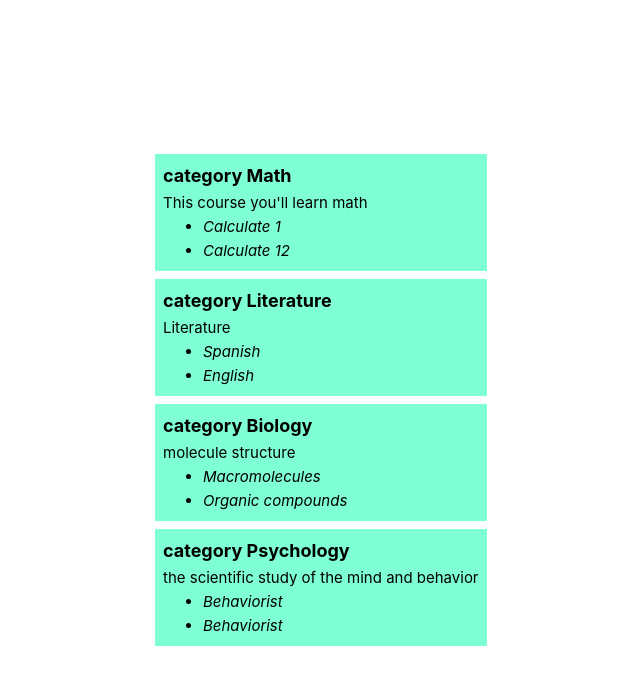
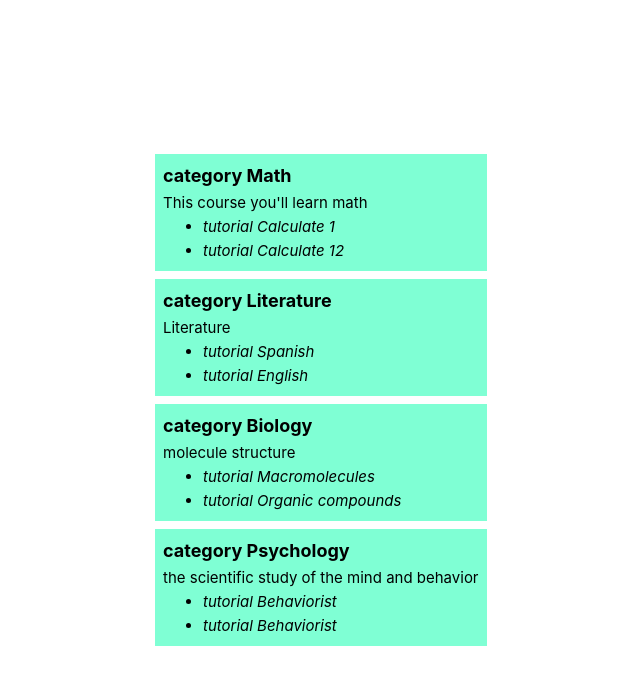
Before and after one commit to Rendery/Aplicaciones-Web-SI730-2302-WX53-Front-End, a Vue app: page / in a window 1280 px wide. Shown: the top 684 px of the page, without its empty margins (493-1133 px from the left). Built offline with nearby package versions, Linux system fonts and the light colour scheme.

Commit message:
Feature(LibraryCenter) i18n

```diff
--- a/src/components/tutorial-component.vue
+++ b/src/components/tutorial-component.vue
@@ -1,5 +1,5 @@
 <template>
-    <label class="title">{{title}}</label>
+    <label class="title">{{$t('tutorial')}} {{title}}</label>
 </template>
 
 <script>
--- a/src/main.js
+++ b/src/main.js
@@ -9,13 +9,16 @@ const i18n = createI18n({
     locale: 'fr',
     message: {
         en: {
-            "category":'category'
+            "category":'category ',
+            "tutorial":'turorial'
         },
         es:{
-            "category":'Categoría'
+            "category":'Categoría',
+            "tutorial":'tutorial es'
         },
         fr:{
-            "category" :'Catégorie'
+            "category" :'Catégorie',
+            "tutorial":'Didacticiel'
         }
     }
 })
```
